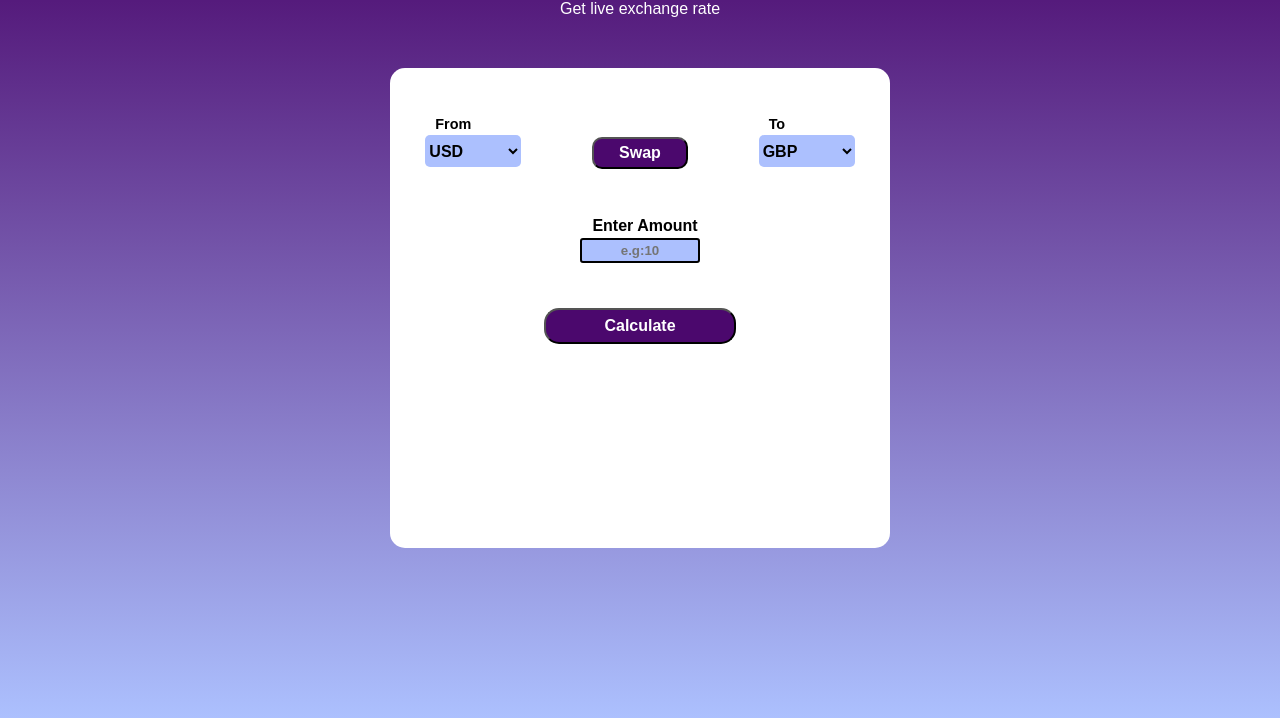
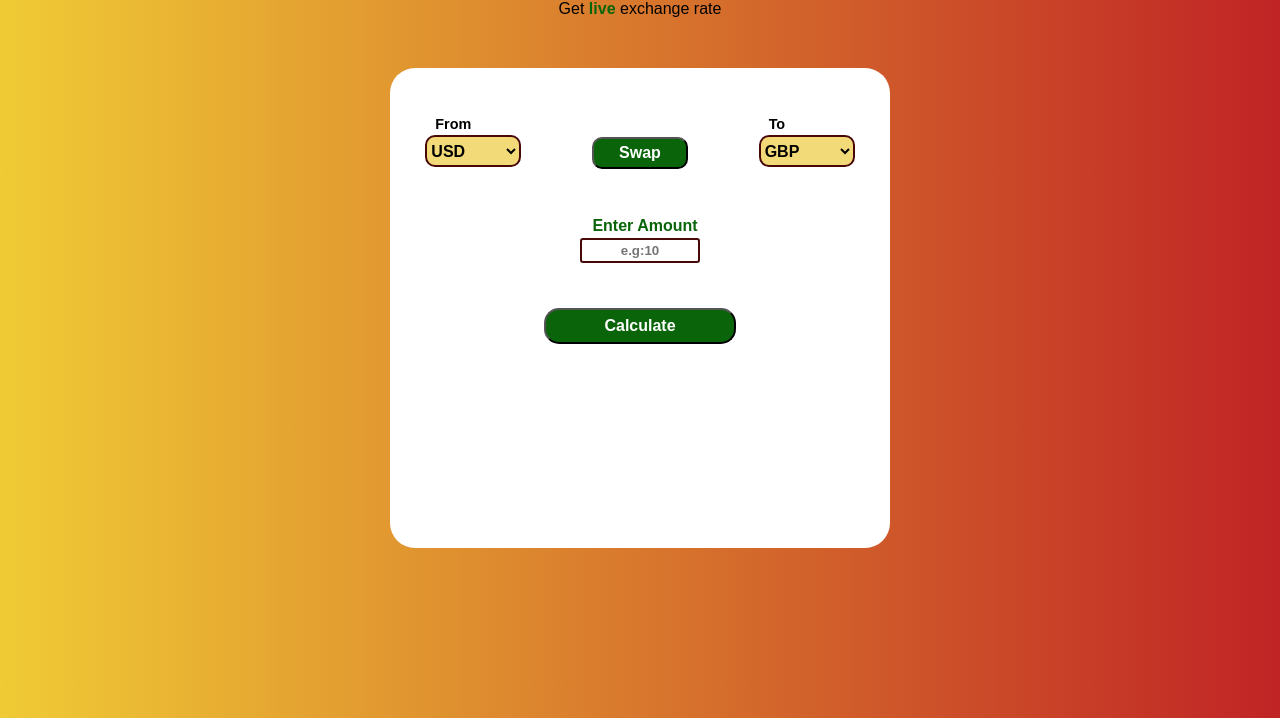
Before and after one commit to Peud001/Currency-Converter-App, a plain HTML site: page index.html in a window 1280 px wide. Shown: the part 82-800 px from the top of the page. Drawn offline with Linux system fonts and the light colour scheme.

Commit message:
modified styles.css

```diff
--- a/styles.css
+++ b/styles.css
@@ -10,27 +10,31 @@ html{
 body{
     width: 100%;
     height: 100vh;
-    background: linear-gradient(to top, #ACC0FE, #4B086D);
+    background: linear-gradient(to left, #c02425, #f0cb35);
 }
 
 .header{
     text-align: center;
     padding-top: 25px;
-    color: #fff;
 }
 .header h1{
     padding: 5px;
+    font-weight: bold;
 }
 .header p{
     padding: 10px;
     margin-bottom: 40px;
+}
+.header p span{
+    color: #0a650a;
+    font-weight: bolder;
 }
  .content{
     background: #fff;
     margin: auto;
     width: 500px;
     height: 60vh;
-    border-radius: 15px;
+    border-radius: 25px;
 }
 .swap-button{
     width: 6em;
@@ -39,7 +43,7 @@ body{
     font-size: 1rem;
     font-weight: bold;
     margin-top: 1.3em;
-    background: #4B086D;
+    background: #0a650a;
     color: #fff;
 }
 .calculate{
@@ -49,7 +53,7 @@ body{
     font-size: 1rem;
     font-weight: bold;
     margin-top: 1.3em;
-    background: #4B086D;
+    background: #0a650a;
     color: #fff;
 }
 .swap-button:active,
@@ -65,11 +69,11 @@ body{
 .from select, .to select{
     width: 6em;
     height: 2em;
-    border-radius: 5px;
+    border-radius: 10px;
     font-size: 1rem;
     font-weight: bold;
-    border: NONE;
-    background: #ACC0FE;
+    border: 2px solid #480808;
+    background: #f2da79;
 }
 .currency{
     display: flex;
@@ -83,6 +87,7 @@ body{
 .display-part p{
     font-size: 1rem;
     font-weight: bold;
+    color: #0a650a;
 }
 .rate{
     margin: 0 0 2em 0;
@@ -91,9 +96,8 @@ body{
     margin: 1.5em;
 }
 .input-amount{
-    background: #ACC0FE;
     border-radius: 3px;
-    border: 2px solid black;
+    border: 2px solid #480808;
     height: 25px;
     font-weight: 700;
     text-align: center;
```
